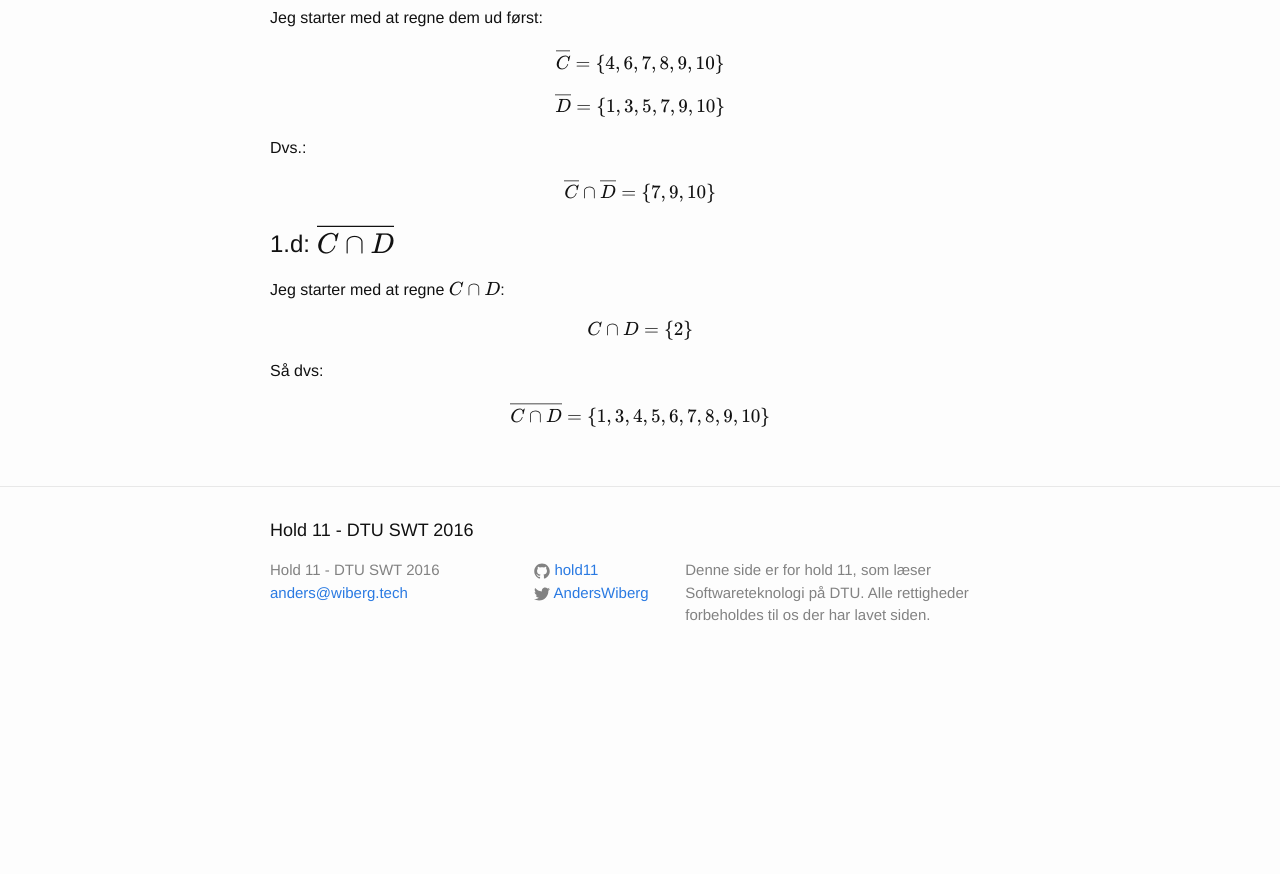
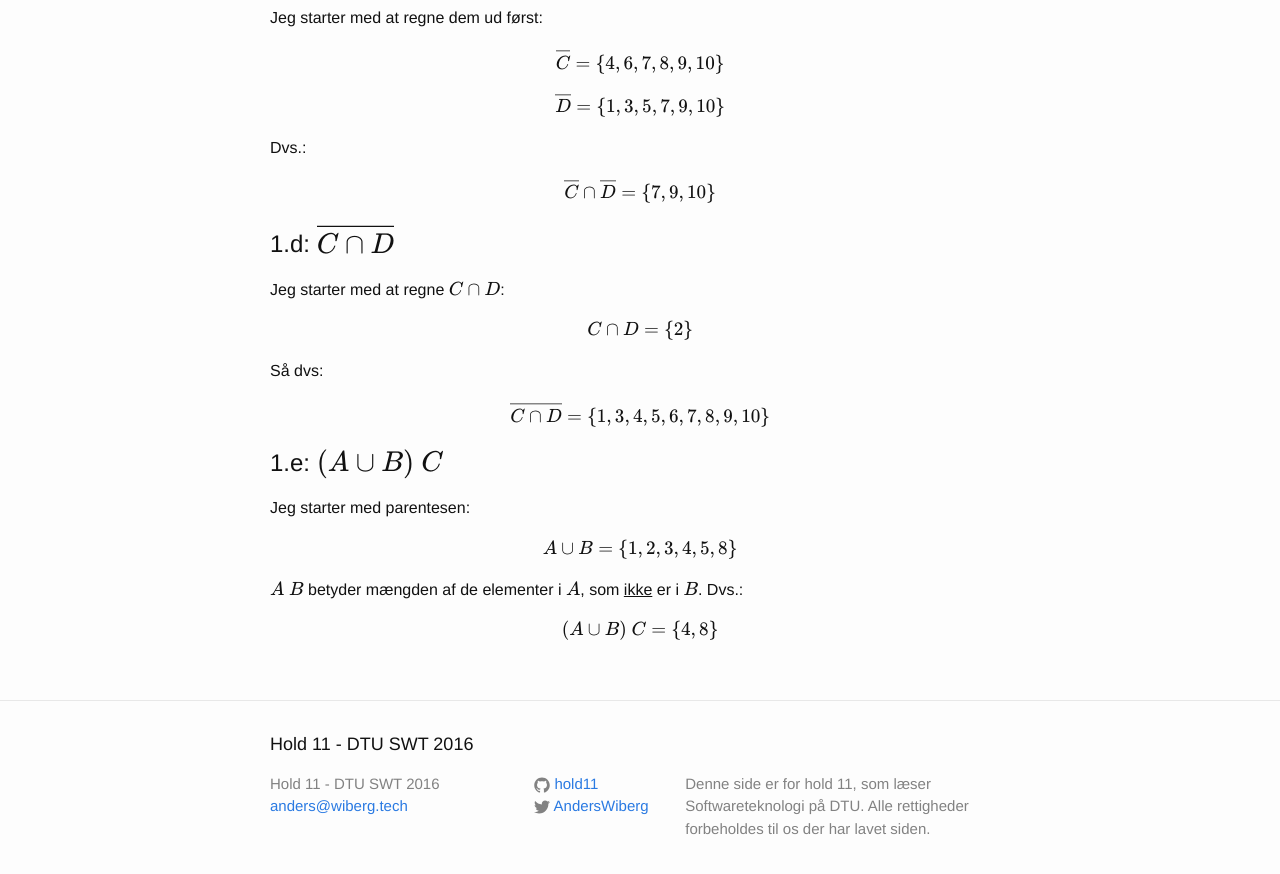
Before and after one commit to hold11/hold11, a Jekyll site: the page built from _posts/2016-09-21-wk04-dmath-opgaver.md, in a window 1280 px wide and 900 px high, scrolled down 937 px. Shown: the top 874 px of the window. Built offline with Jekyll 4.4.1, drawn with Linux system fonts in a browser that asks for light colours; formulas are drawn with MathJax 3; before the commit the page ends 1624 px from its top, so only the background shows below that.

Commit message:
Adding opg1.e to dmath

```diff
--- a/_posts/2016-09-21-wk04-dmath-opgaver.md
+++ b/_posts/2016-09-21-wk04-dmath-opgaver.md
@@ -53,3 +53,13 @@ $$ C \cap D = \{2 \} $$
 Så dvs:
 
 $$ \overline{C \cap D} = \{1, 3, 4, 5, 6, 7, 8, 9, 10 \}  $$
+
+## 1.e: $$ (A \cup B) \ C $$
+
+Jeg starter med parentesen:
+
+$$ A \cup B = \{1, 2, 3, 4, 5, 8 \} $$
+
+$$ A \ B $$ betyder mængden af de elementer i $$ A $$, som <u>ikke</u> er i $$ B $$. Dvs.:
+
+$$ (A \cup B) \ C = \{4, 8 \} $$
```
